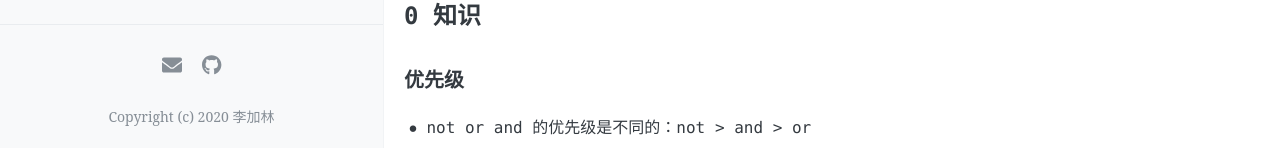
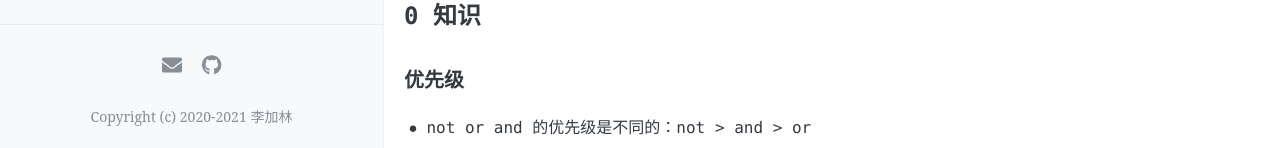
Before and after one commit to karinlee1988/karinlee1988.github.io, a Jekyll site: the page built from index.html, in a window 1280 px wide and 900 px high, scrolled down 586 px. Shown: the part 736-884 px from the top of the window. Built offline with Jekyll 4.4.1, drawn with Linux system fonts in a browser that asks for light colours; the list of posts is cut into pages by our own code; comment, search, counter and statistics services are not loaded.

Commit message:
修改版权信息

```diff
--- a/_config.yml
+++ b/_config.yml
@@ -66,7 +66,7 @@ footer-links:
   youtube: # channel/<your_long_string> or user/<user-name>
 
 # 站点页脚的文字
-footer-text: Copyright (c) 2020 李加林
+footer-text: Copyright (c) 2020-2021 李加林
 
 #
 # 评论，注意，请不要同时添加多种不同的评论区
```
